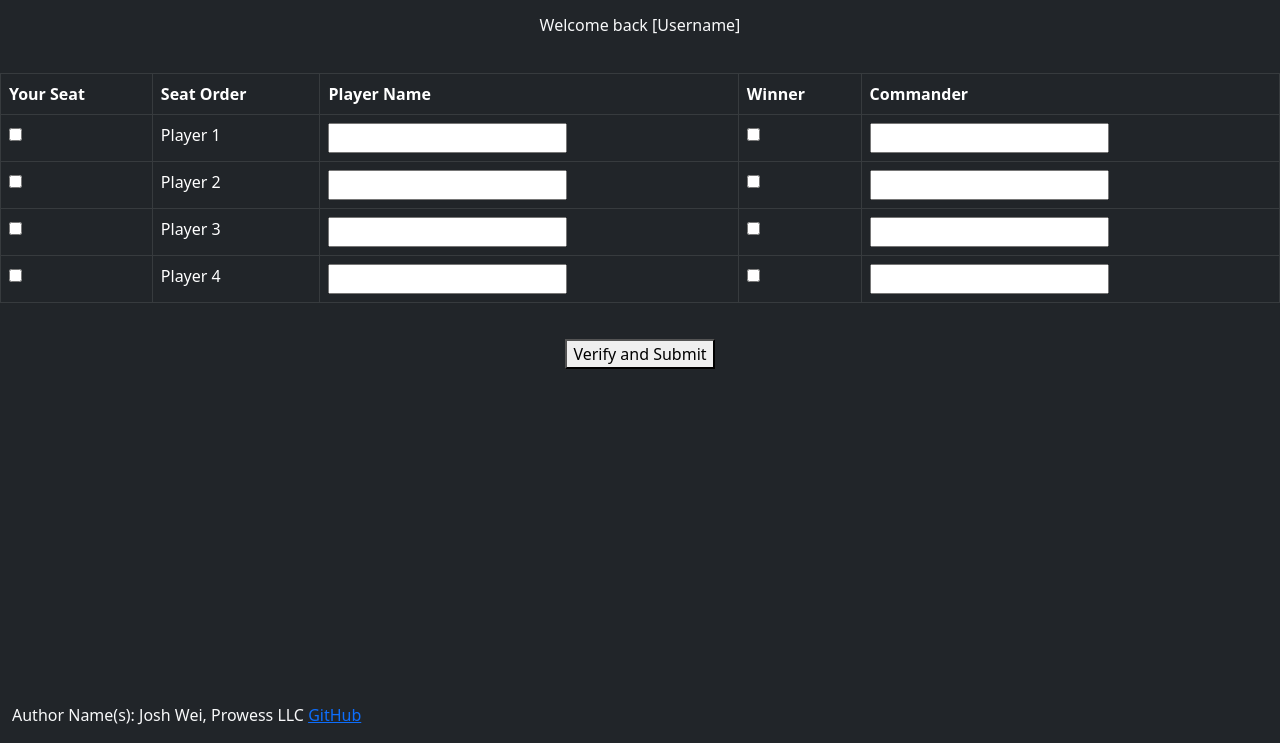
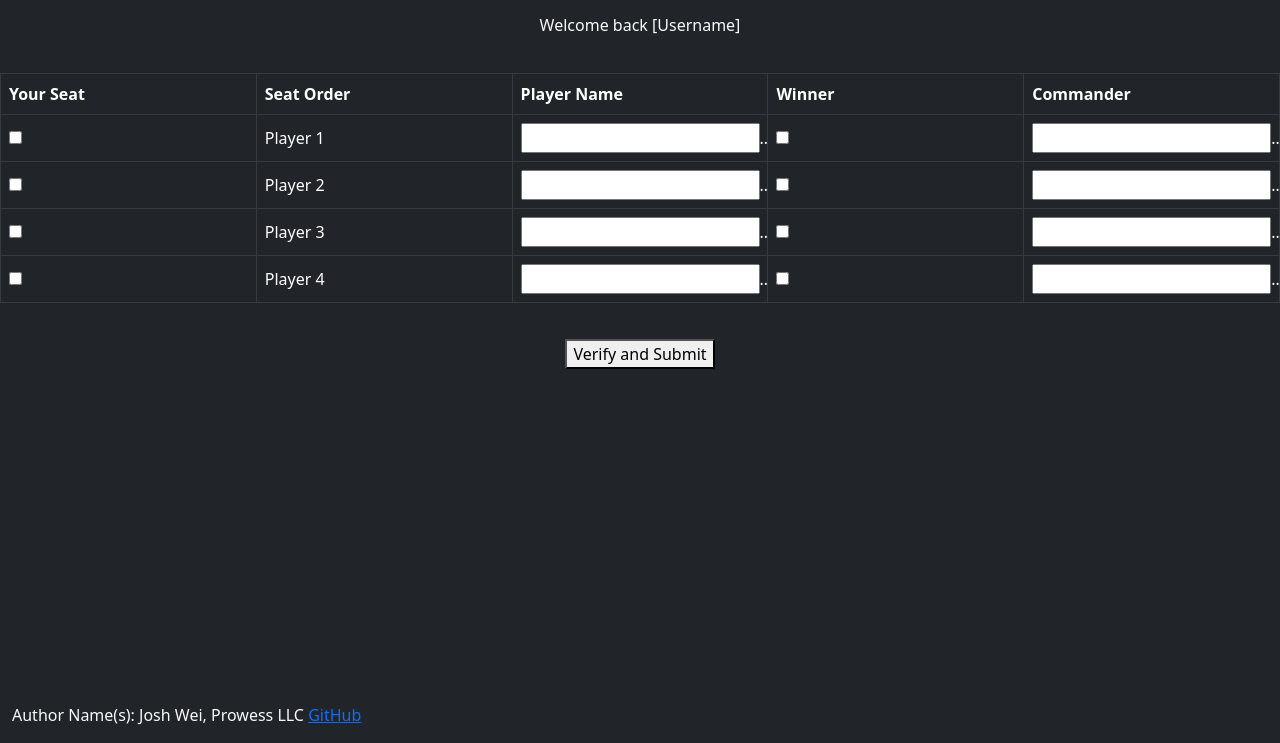
Before and after one commit to JayWheels/cedh-leagues, a plain HTML site: page submit.html in a window 1280 px wide. Shown: the part 67-810 px from the top of the page. Drawn offline with nearby package versions, Linux system fonts and the light colour scheme.

Commit message:
submit css added

```diff
--- /dev/null
+++ b/submit.css
@@ -0,0 +1,11 @@
+td {
+    max-width: 40vw;
+    overflow: hidden;
+    white-space: nowrap;
+    text-overflow: ellipsis;
+}
+
+table {
+    width: 75%;
+    table-layout: fixed;
+}
--- a/submit.html
+++ b/submit.html
@@ -6,6 +6,7 @@
     <title>Leaderboard</title>
 
     <link rel="stylesheet" href="main.css" />
+    <link rel="stylesheet" href="submit.css" />
 
     <link
     href="https://cdn.jsdelivr.net/npm/bootstrap@5.2.2/dist/css/bootstrap.min.css"
@@ -43,7 +44,7 @@
         Welcome back [Username]
       </p>
 
-      <table class="table table-bordered table-dark">
+      <table class="table table-bordered table-dark align-middle">
         <thead>
           <tr>
             <th>Your Seat</th>
```
